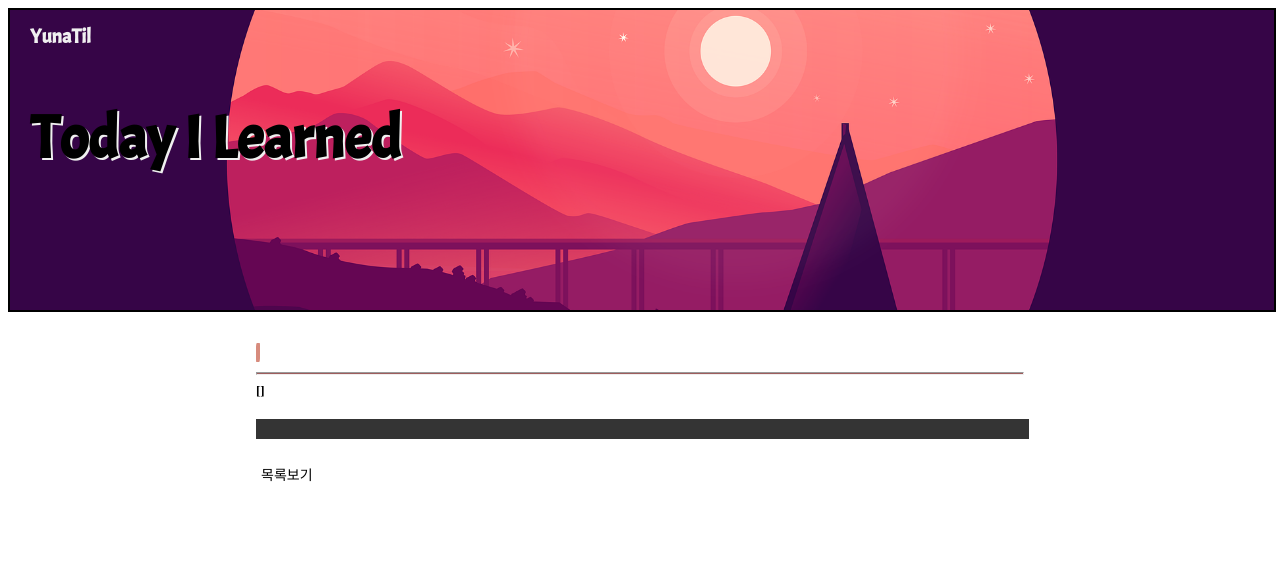
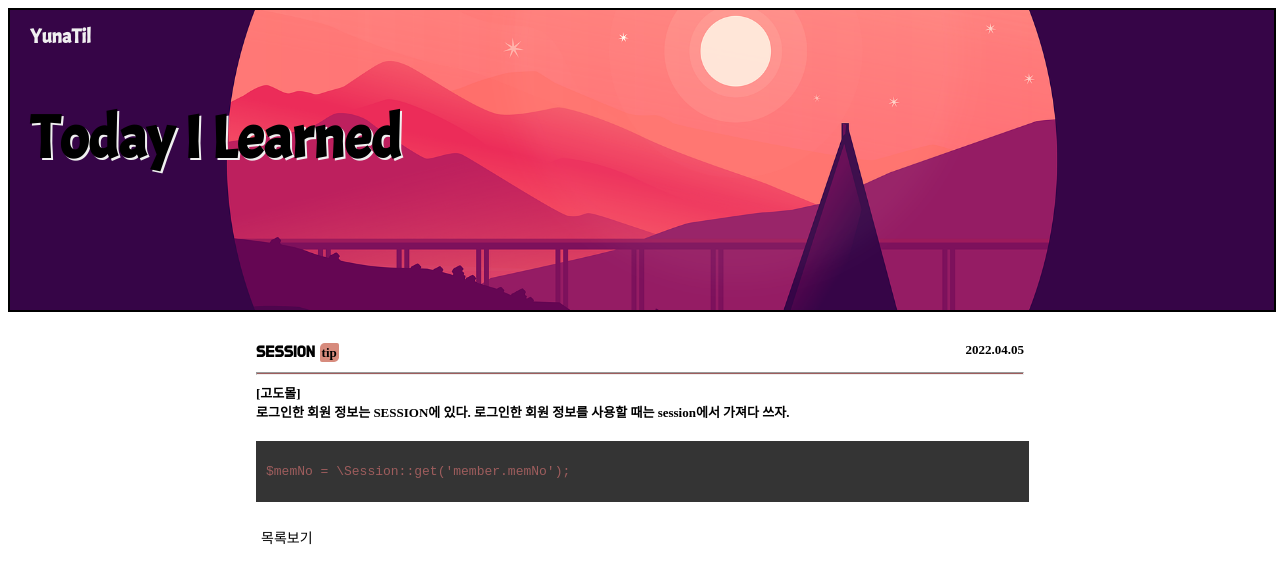
Before and after one commit to gitagita/tilyuna.github.io, a Vue app in the folder yunatil/: page /view/1 in a window 1280 px wide. Shown: the top 582 px of the page. Built offline with nearby package versions, Linux system fonts and the light colour scheme; a web font is replaced by a local one.

Commit message:
[Feat] 상세 페이지 url 생성

```diff
--- a/yunatil/src/router.js
+++ b/yunatil/src/router.js
@@ -15,7 +15,6 @@ const router = new VueRouter({
         {
             path: "/view/:id",
             component: View,
-            name: "View",
             props: true
         }
     ]
--- a/yunatil/src/views/Home.vue
+++ b/yunatil/src/views/Home.vue
@@ -13,10 +13,11 @@
     </div>
   </div>
   <div class="card_group_list" v-for="(value, index) in board" :key="index">
-    <div class="card_contents">
+    <router-link :to="`/view/`+value.id">
+      <div class="card_contents">
       <div class="hangul_title">
-        <div class="click_view" @click="getView(value)">
-          <strong class="ynkTitle">{{value.title}}    </strong>
+        <div class="click_view">
+          <strong class="ynkTitle lg">{{value.title}}    </strong>
           <span class="ynkType hangul">{{value.type}}</span>
         </div>
         <div class="list_contents">
@@ -24,8 +25,8 @@
           <span class="ynkContent hangul">{{value.content}}</span>
         </div>
       </div>
-      <!-- <div class="ynkCode" v-if="!(value.code=='<pre></pre>')"><code v-html="value.code"></code></div> -->
-    </div>
+      </div>
+    </router-link>
   </div>
 </div>
 </template>
@@ -39,6 +40,7 @@ export default {
       menu: ""
     }
   },
+  name: 'Home',
   methods: {
     selectOption(event){
       this.menu =  event.target.value;
@@ -75,9 +77,7 @@ export default {
           item[i].style.display = "none";
         }
       }
-    },getView(board) {
-      this.$router.push({name: 'View', params: {board: board}})
-    },
+    }
   }
 };
 </script>
--- a/yunatil/src/views/View.vue
+++ b/yunatil/src/views/View.vue
@@ -1,30 +1,33 @@
 <template>
-  <div class="view">
+    <div v-if="board">
+    <div v-for="(data, index) in board" :key="index">
+      <div class="view" v-if="data.id == $route.params.id">
       <div class="view_header">
-        <strong class="ynkTitle hangul_title">{{board.title}}    </strong>
-        <span class="ynkType hangul">{{board.type}}</span>
-        <span class="ynkRegDt hangul">{{board.regDt}}</span>
+        <strong class="ynkTitle hangul_title">{{data.title}}    </strong>
+        <span class="ynkType hangul">{{data.type}}</span>
+        <span class="ynkRegDt hangul">{{data.regDt}}</span>
       </div>
       <hr>
       <div class="view_contents">
-        <div class="ynkKey hangul">[{{board.key}}]  </div>
-        <div class="ynkContent hangul" v-html="board.content"></div>
+        <div class="ynkKey hangul">[{{data.key}}]  </div>
+        <div class="ynkContent hangul" v-html="data.content"></div>
       </div>
-      <div class="ynkCode" v-if="!(board.code=='<pre></pre>')"><code v-html="board.code"></code></div>
+      <div class="ynkCode" v-if="!(data.code=='<pre></pre>')"><code v-html="data.code"></code></div>
       <div class="listBtn"><router-link class="hangul_title md" to="/">목록보기</router-link></div>
+      </div>
+  </div>
   </div>
 </template>
 <script>
+import board from './../assets/data/board';
+
 export default {
-  name: 'View',
-  props: {
-    board:{
-      type: Object,
-      default() {
-          return {}
-      }
+  data () {
+    return {
+      board: board
     }
-  }
+  },
+  name: 'View'
 }
 </script>
 <style scoped>
```
